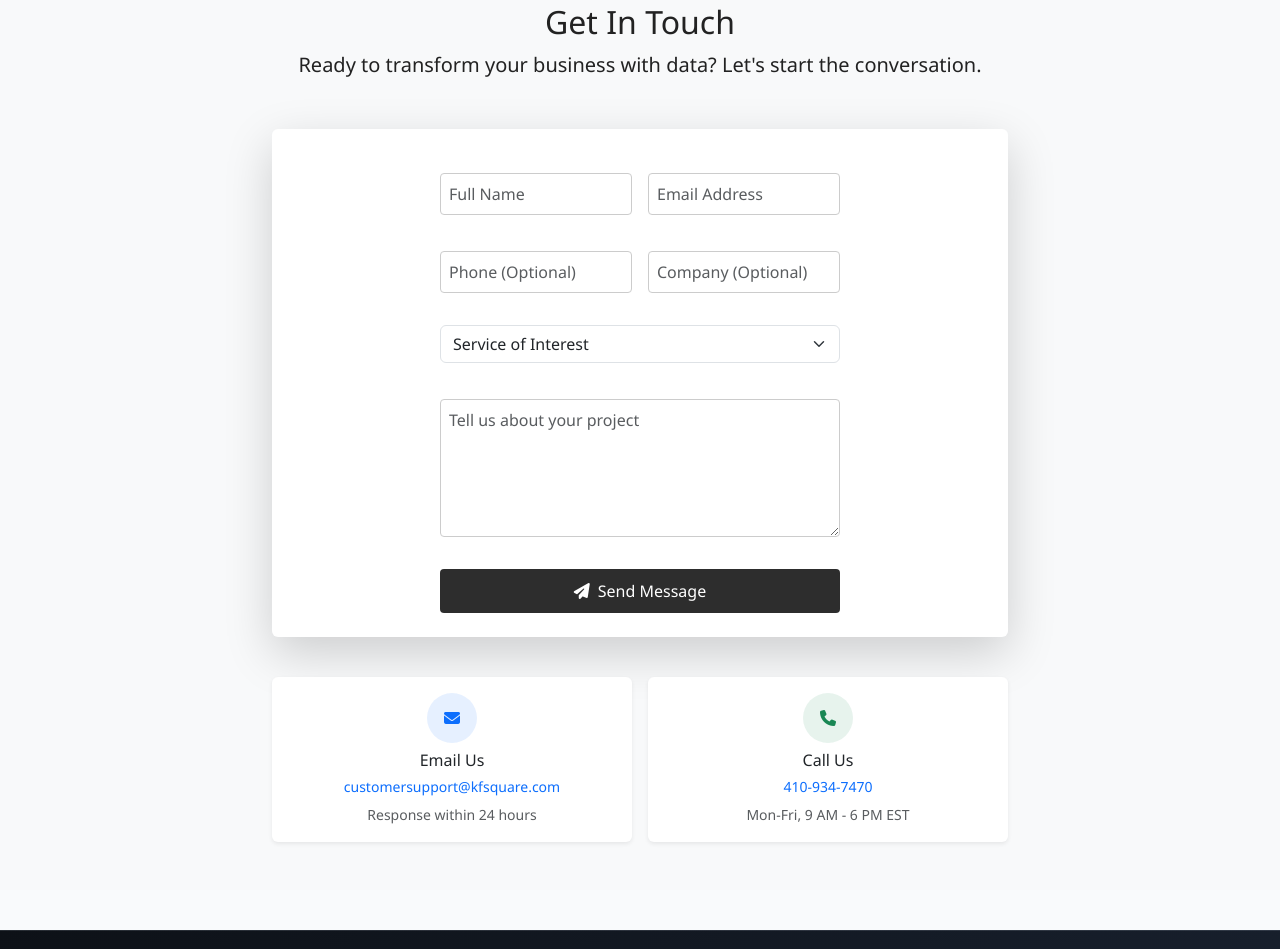
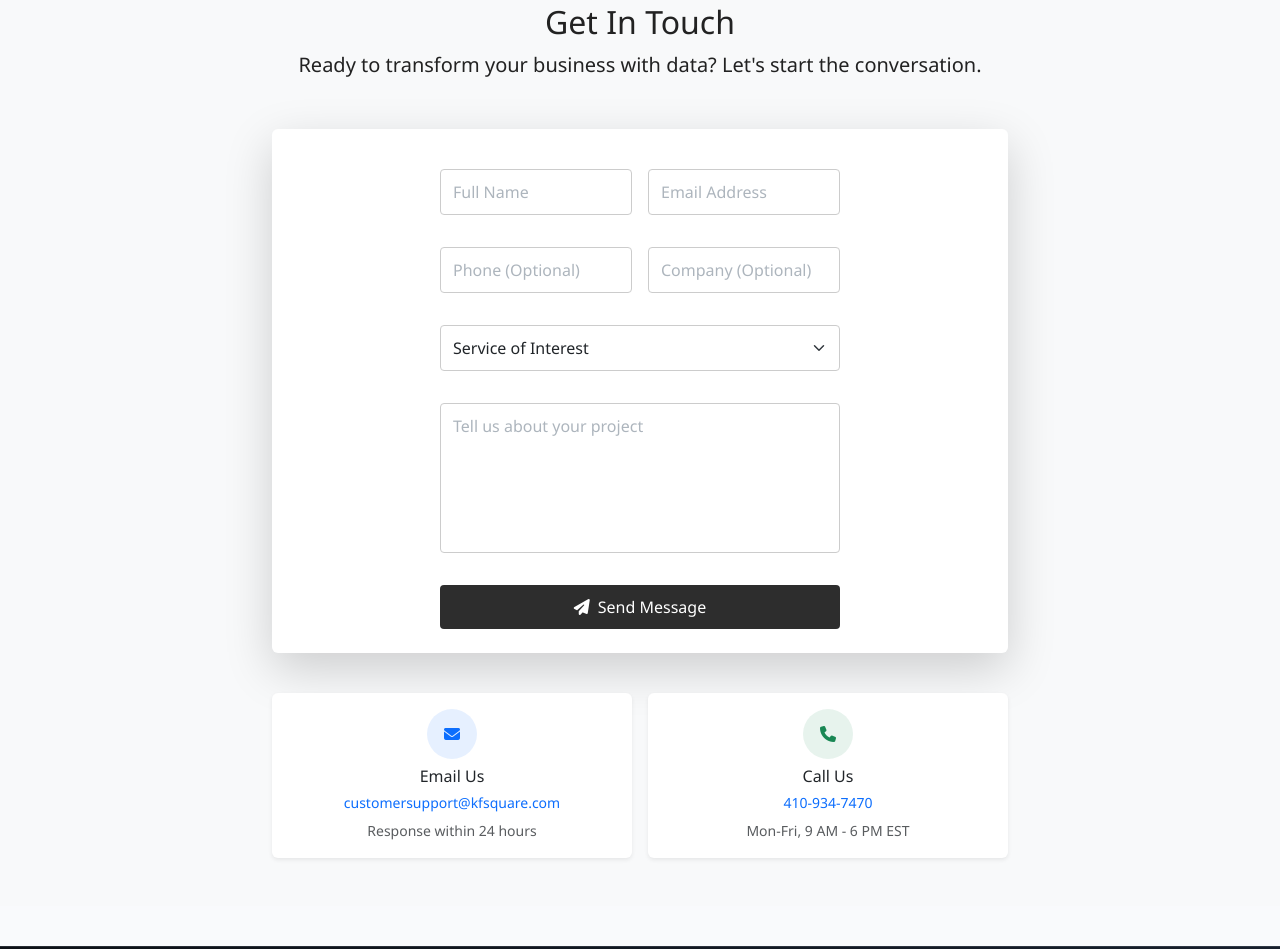
Before and after one commit to darefat/kfsquare, a website: page index.html in a window 1280 px wide. Shown: the part 2438-3387 px from the top of the page. Drawn offline with nearby package versions, Linux system fonts and the light colour scheme.

Commit message:
make changes to input text area

```diff
--- a/styles.css
+++ b/styles.css
@@ -832,15 +832,47 @@ header.scrolled {
 }
 
 #contact-form input,
-#contact-form textarea {
+#contact-form textarea,
+#contact-form select {
   width: 100%;
-  padding: 8px;
+  padding: 10px 12px;
   font-size: 1rem;
-  margin-top: 4px;
+  color: #212529;
+  background-color: #ffffff;
   border: 1px solid #ccc;
   border-radius: 4px;
   box-sizing: border-box;
-  resize: vertical;
+  resize: none;
+}
+
+#contact-form input:focus,
+#contact-form textarea:focus,
+#contact-form select:focus {
+  color: #212529;
+  background-color: #ffffff;
+  border-color: #0d6efd;
+  outline: none;
+  box-shadow: 0 0 0 0.2rem rgba(13, 110, 253, 0.25);
+}
+
+/* Placeholder visible when empty, hidden on focus */
+#contact-form input::placeholder,
+#contact-form textarea::placeholder {
+  color: #adb5bd;
+  opacity: 1;
+  transition: opacity 0.15s ease;
+}
+
+#contact-form input:focus::placeholder,
+#contact-form textarea:focus::placeholder {
+  opacity: 0;
+}
+
+/* Textarea expands with content */
+#contact-form textarea#message {
+  min-height: 140px;
+  overflow: hidden;
+  line-height: 1.6;
 }
 
 #contact-form button {
@@ -936,6 +968,8 @@ input, textarea {
   border: 1px solid #01326d;
   border-radius: 6px;
   font-size: 1em;
+  color: #212529;
+  background-color: #ffffff;
 }
 
 button {
```
